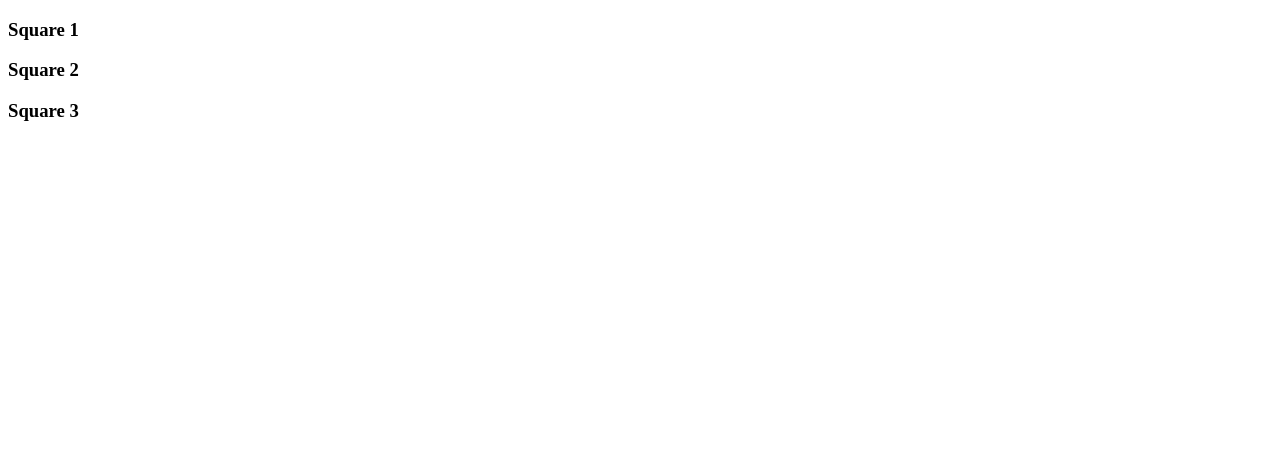
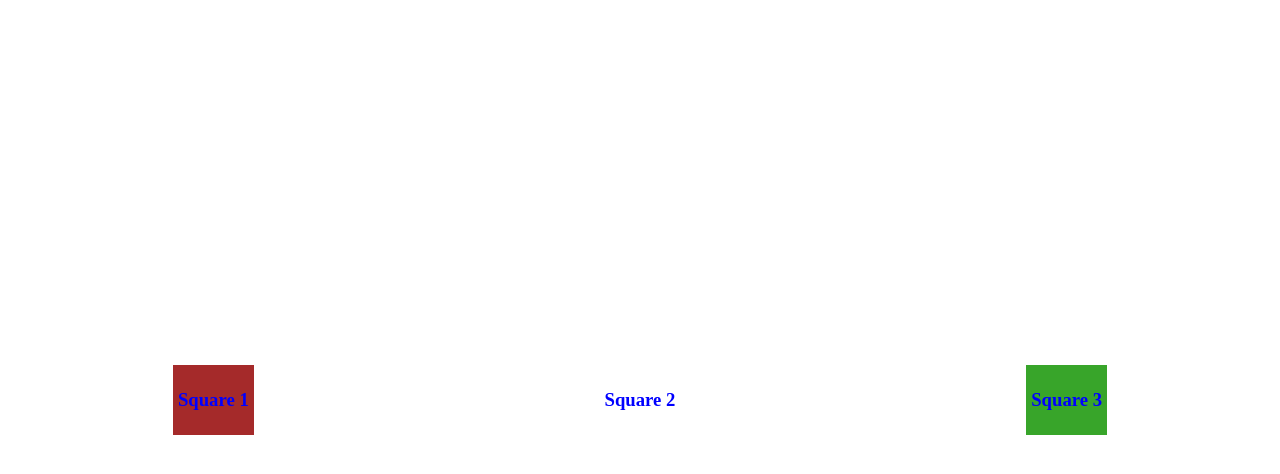
Before and after one commit to jngirakwizera/MergeConflict-Practice-1, a plain HTML site: page index.html in a window 1280 px wide. Drawn offline with Linux system fonts and the light colour scheme.

Commit message:
firstcommit

```diff
--- a/index.html
+++ b/index.html
@@ -6,16 +6,17 @@
     <meta name="viewport" content="width=device-width, initial-scale=1.0">
     <meta http-equiv="X-UA-Compatible" content="ie=edge">
     <title>Document</title>
+    <link rel="stylesheet" href="./style.css">
 </head>
 
 <body>
-    <div>
+    <div class="squareOne">
         <h3>Square 1</h3>
     </div>
-    <div>
+    <div class="squareTwo">
         <h3>Square 2</h3>
     </div>
-    <div>
+    <div class="squareThree">
         <h3>Square 3</h3>
     </div>
 
--- /dev/null
+++ b/style.css
@@ -0,0 +1,22 @@
+div {
+    color: blue;
+    padding: 5px;
+    margin: auto;
+}
+
+body {
+    display: flex;
+    margin: 0px;
+    height: 100vh;
+}
+.squareOne{
+background-color: brown;
+}
+
+.squaretwo{
+    background-color:khaki;
+}
+
+.squareThree{
+    background-color: rgb(56, 165, 42)
+}
```
Also changed, not shown: 1 other file.
